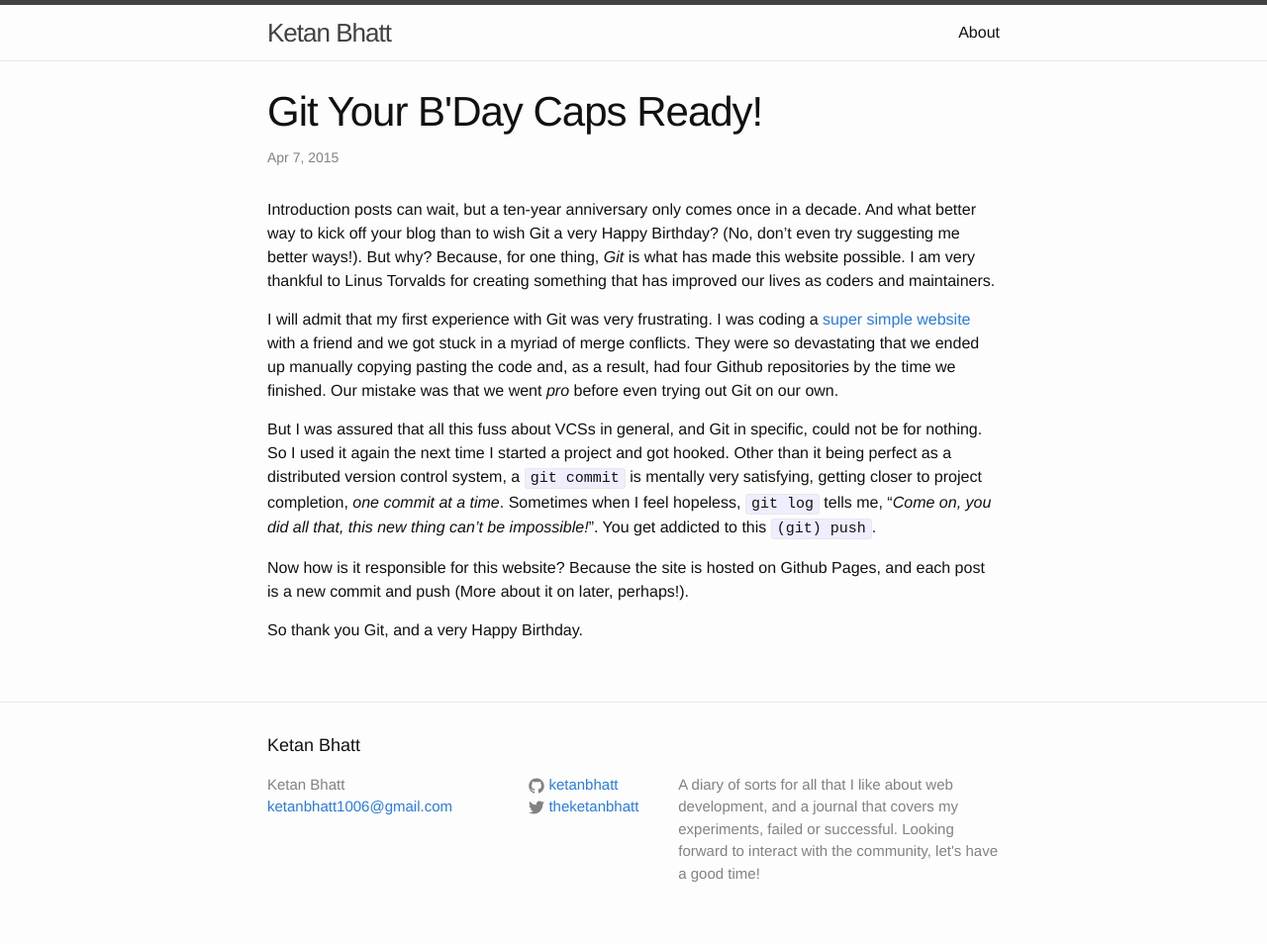
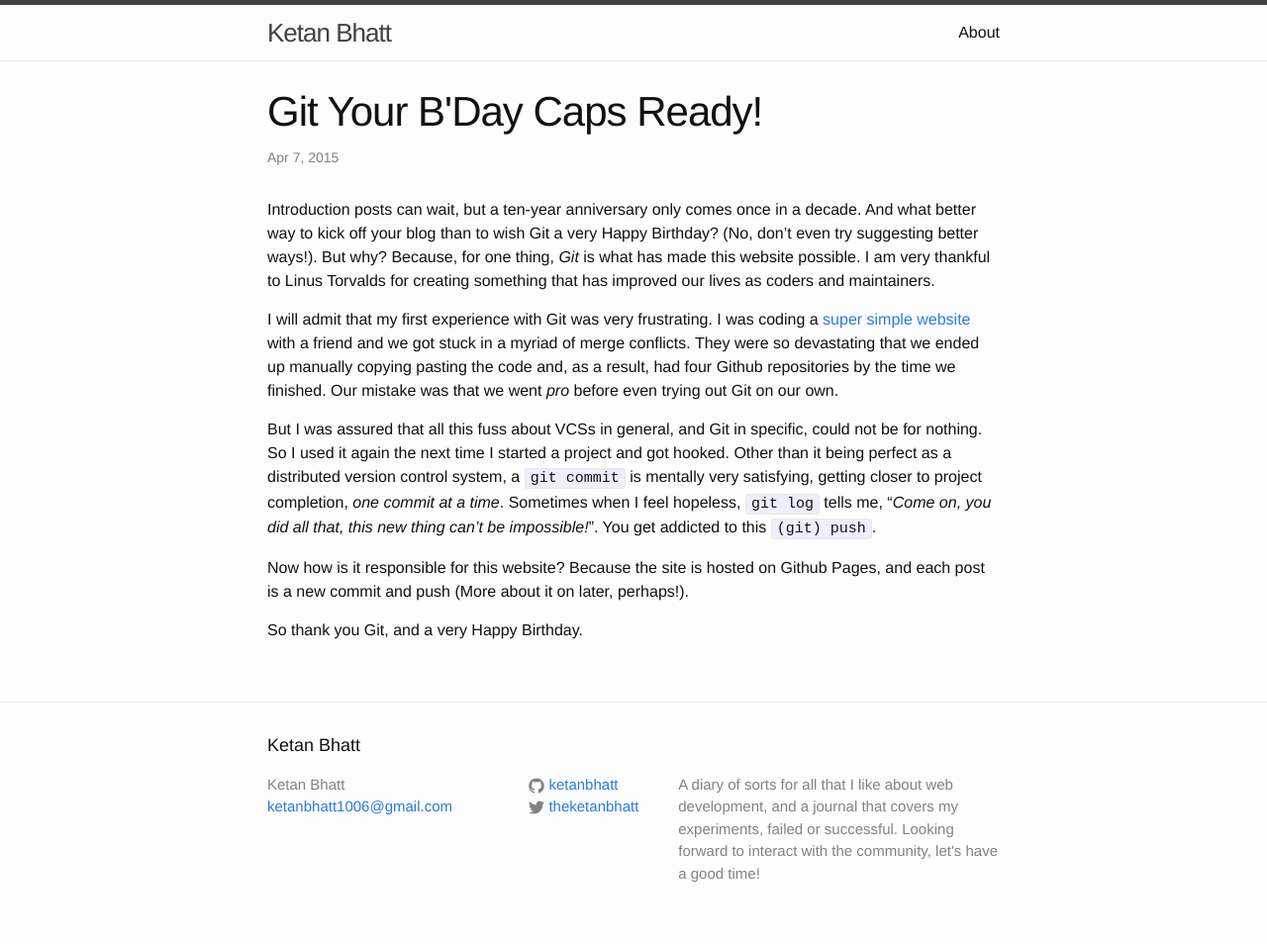
Before and after one commit to ketanbhatt/ketanbhatt.github.io, a Jekyll site: the page built from _posts/2015-04-06-git-your-bday-caps-ready.md, in a window 1280 px wide. Shown: the whole page at 99% size. Built offline with Jekyll 4.4.1, drawn with Linux system fonts in a browser that asks for light colours; comment, search, counter and statistics services are not loaded.

```diff
--- a/_config.yml
+++ b/_config.yml
@@ -21,4 +21,4 @@ defaults:
       type: "posts"
     values:
       layout: "post"
-      permalink: :title
+      permalink: /:title
--- a/_posts/2015-04-06-git-your-bday-caps-ready.md
+++ b/_posts/2015-04-06-git-your-bday-caps-ready.md
@@ -2,7 +2,7 @@
 title:	"Git Your B'Day Caps Ready!"
 date:	2015-04-07 17:20:20
 ---
-Introduction posts can wait, but a ten-year anniversary only comes once in a decade. And what better way to kick off your blog than to wish Git a very Happy Birthday? (No, don't even try suggesting me better ways!). But why? Because, for one thing, *Git* is what has made this website possible. I am very thankful to Linus Torvalds for creating something that has improved our lives as coders and maintainers.
+Introduction posts can wait, but a ten-year anniversary only comes once in a decade. And what better way to kick off your blog than to wish Git a very Happy Birthday? (No, don't even try suggesting better ways!). But why? Because, for one thing, *Git* is what has made this website possible. I am very thankful to Linus Torvalds for creating something that has improved our lives as coders and maintainers.
 
 I will admit that my first experience with Git was very frustrating. I was coding a [super simple website](http://www.supplyzone.in/ "SupplyZone") with a friend and we got stuck in a myriad of merge conflicts. They were so devastating that we ended up manually copying pasting the code and, as a result, had four Github repositories by the time we finished. Our mistake was that we went *pro* before even trying out Git on our own.
 
```
